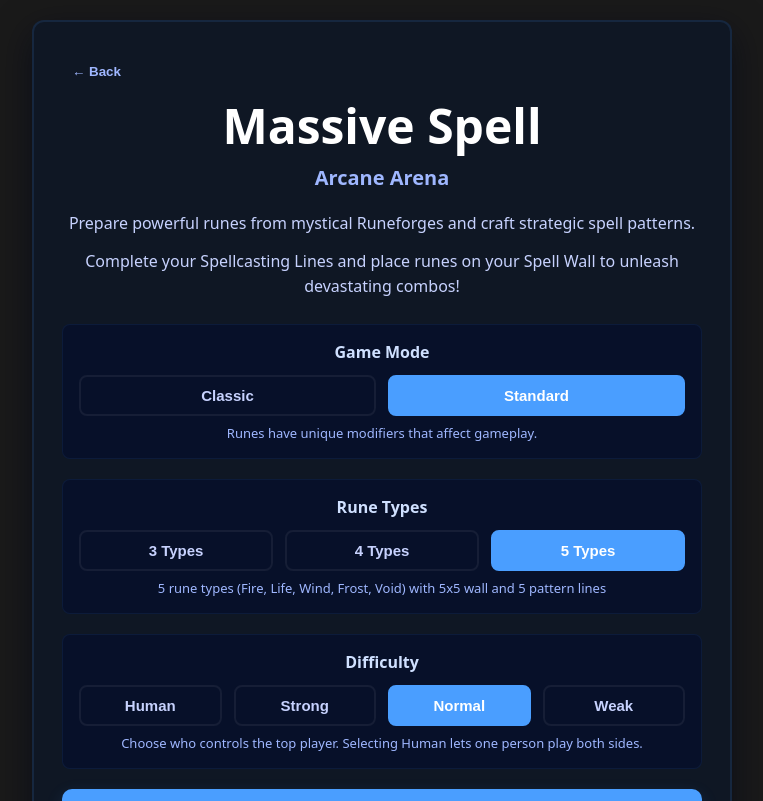
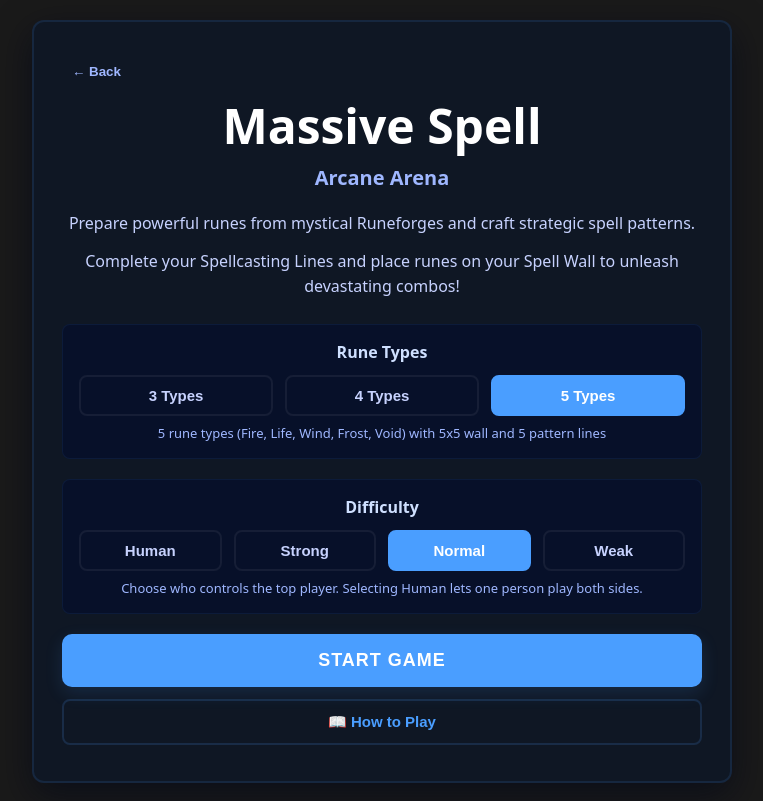
Before and after one commit to vlad92z/necromancer-web, a React (Vite) app: page /game in a window 1280 px wide. Shown: the top 801 px of the page, without its empty margins (258-1021 px from the left). Built offline with nearby package versions, Linux system fonts and the light colour scheme.

Commit message:
Remove Game Mode selector

```diff
--- a/src/features/gameplay/components/StartGameScreen.tsx
+++ b/src/features/gameplay/components/StartGameScreen.tsx
@@ -86,88 +86,6 @@ export function StartGameScreen({ onStartGame }: StartGameScreenProps) {
           <p style={{ marginBottom: '12px' }}>
             Complete your Spellcasting Lines and place runes on your Spell Wall to unleash devastating combos!
           </p>
-        </div>
-
-        {/* Game Mode Toggle */}
-        <div style={{
-          marginBottom: '20px',
-          padding: '16px',
-          backgroundColor: '#071029',
-          borderRadius: '8px',
-          border: '1px solid rgba(74,158,255,0.08)'
-        }}>
-          <div style={{
-            fontSize: '16px',
-            fontWeight: '600',
-            color: '#cfe0ff',
-            marginBottom: '12px'
-          }}>
-            Game Mode
-          </div>
-          <div style={{
-            display: 'flex',
-            gap: '12px',
-            justifyContent: 'center'
-          }}>
-            <button
-              onClick={() => setGameMode('classic')}
-              style={{
-                flex: 1,
-                padding: '10px 18px',
-                borderRadius: '8px',
-                fontSize: '15px',
-                fontWeight: '600',
-                border: '2px solid',
-                borderColor: gameMode === 'classic' ? '#4a9eff' : 'rgba(255,255,255,0.06)',
-                backgroundColor: gameMode === 'classic' ? '#4a9eff' : 'transparent',
-                color: gameMode === 'classic' ? '#ffffff' : '#c7d2fe',
-                cursor: 'pointer',
-                transition: 'all 0.12s'
-              }}
-              onMouseEnter={(e) => {
-                if (gameMode !== 'classic') e.currentTarget.style.backgroundColor = 'rgba(74,158,255,0.08)';
-              }}
-              onMouseLeave={(e) => {
-                if (gameMode !== 'classic') e.currentTarget.style.backgroundColor = 'transparent';
-              }}
-            >
-              Classic
-            </button>
-            <button
-              onClick={() => setGameMode('standard')}
-              style={{
-                flex: 1,
-                padding: '10px 18px',
-                borderRadius: '8px',
-                fontSize: '15px',
-                fontWeight: '600',
-                border: '2px solid',
-                borderColor: gameMode === 'standard' ? '#4a9eff' : 'rgba(255,255,255,0.06)',
-                backgroundColor: gameMode === 'standard' ? '#4a9eff' : 'transparent',
-                color: gameMode === 'standard' ? '#ffffff' : '#c7d2fe',
-                cursor: 'pointer',
-                transition: 'all 0.12s'
-              }}
-              onMouseEnter={(e) => {
-                if (gameMode !== 'standard') e.currentTarget.style.backgroundColor = 'rgba(74,158,255,0.08)';
-              }}
-              onMouseLeave={(e) => {
-                if (gameMode !== 'standard') e.currentTarget.style.backgroundColor = 'transparent';
-              }}
-            >
-              Standard
-            </button>
-          </div>
-          <div style={{
-            marginTop: '8px',
-            fontSize: '13px',
-            color: '#9fb7ff',
-            textAlign: 'center'
-          }}>
-            {gameMode === 'classic'
-              ? 'Simpler version of the game. All runes are the same.'
-              : 'Runes have unique modifiers that affect gameplay.'}
-          </div>
         </div>
 
         {/* Rune Type Count Toggle */}
```
